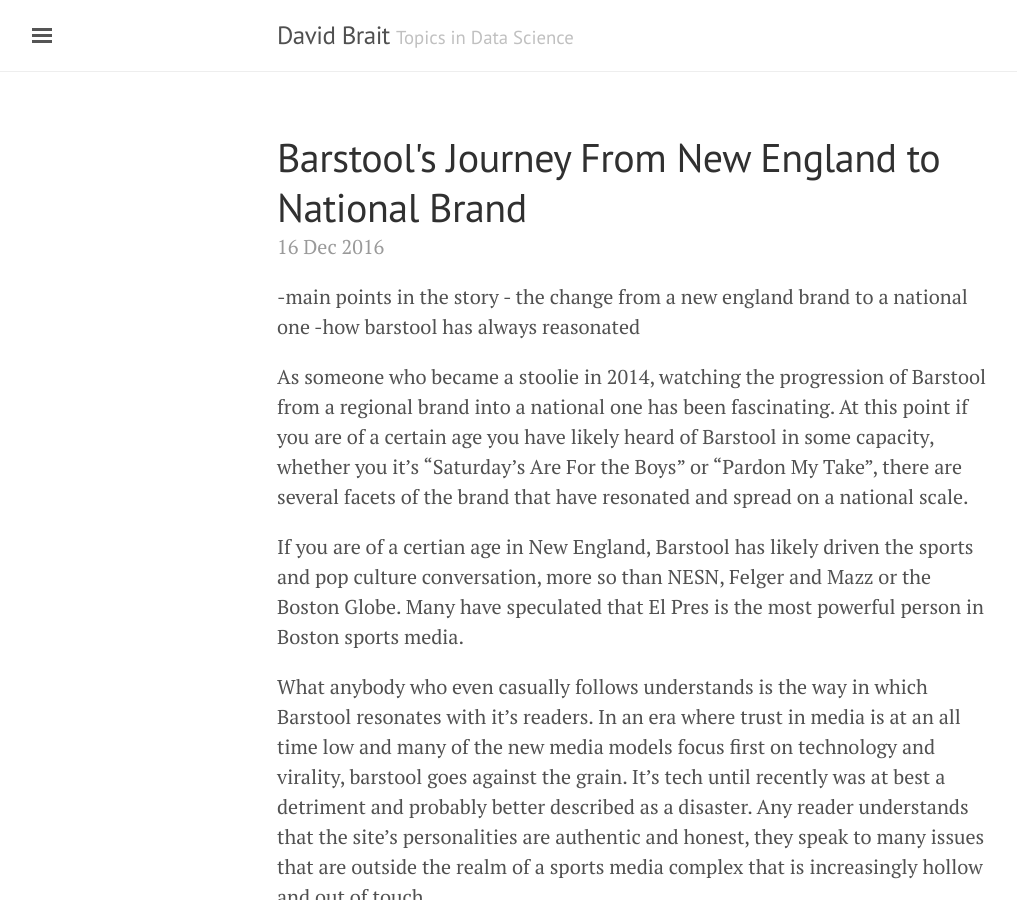
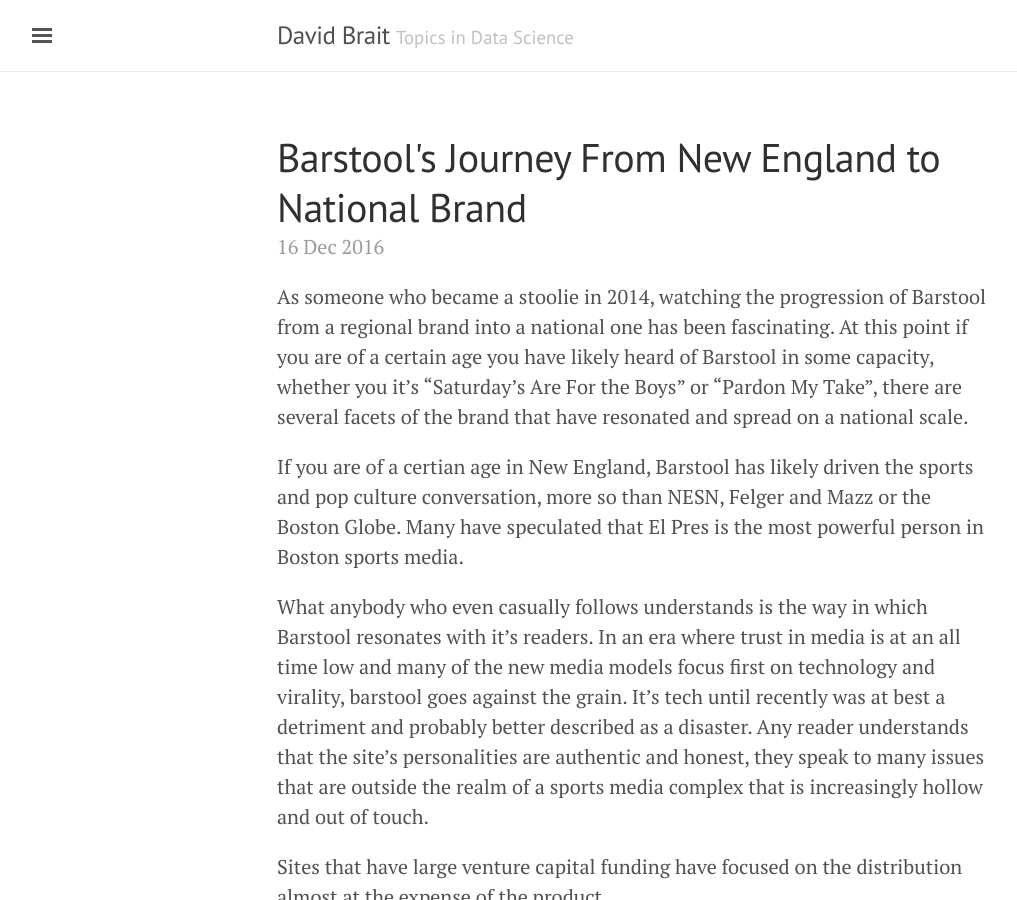
Before and after one commit to dbrait/dbrait-blog, a Jekyll site: the page built from _posts/2016-12-16-Barstool's-Journey-From-New-England-to-National-Brand.md, in a window 1280 px wide and 900 px high. Shown: the whole window, without its empty margins (3-1020 px from the left). Built offline with Jekyll 4.4.1, drawn with Linux system fonts in a browser that asks for light colours; our own code applies the rules of GitHub Pages for plain Markdown files.

Commit message:
Update 2016-12-16-Barstool's-Journey-From-New-England-to-National-Brand.md

```diff
--- a/_posts/2016-12-16-Barstool's-Journey-From-New-England-to-National-Brand.md
+++ b/_posts/2016-12-16-Barstool's-Journey-From-New-England-to-National-Brand.md
@@ -4,9 +4,6 @@
 date: "Friday, December 16, 2016"
 output: html_document
 ---
-
--main points in the story - the change from a new england brand to a national one
--how barstool has always reasonated
 
 As someone who became a stoolie in 2014, watching the progression of Barstool from a regional brand into a national one has been fascinating.  At this point if you are of a certain age you have likely heard of Barstool in some capacity, whether you it's "Saturday's Are For the Boys" or "Pardon My Take", there are several facets of the brand that have resonated and spread on a national scale.
 
@@ -20,30 +17,30 @@
 
 When you break down the year by year data, the obvious impact of Chernin is remarkable.  You can see that barstool became cognizant of the need for a facebook strategy, in particular last year (2015) with the number of posts seeing a huge uptick:
 
-<img src="img/num_posts_year">
+<img src="img/num_posts_year.png">
 
 But in terms of virality and distribution they had stagnated in the same place for the last three years.  2016 saw an enormous uptick in their consistent ability to spread content:
 
-<img src="img/avg_shares_year">
-<img src="img/med_shares_year">
+<img src="img/avg_shares_year.png">
+<img src="img/med_shares_year.png">
 
 The data is so varied and seemingly random in some spots, so it helps to understand barstool.  Each of the spikes until mid 2015 has a New England based explanation.
 
 The Boston Marathon stories of resilience of victims and first responders generated huge bumps in 2013 during the bombings.  It was the first major leap barstool made as they maintained many of their numbers througout the year.  It was also a great leading indicator of the power of their engagement.  For a cause in their wheelhouse they were able to generate an enormous amount of traffic and turn it into something tangible.
 
-<img src="img/avg_shares_2013">
+<img src="img/avg_shares_2013.png">
 
 kable(head(top_posts_2013), 10)
 
 and again in 2014 covering the one year anniversary.
 
-<img src="img/avg_shares_2014">
+<img src="img/avg_shares_2014.png">
 
 kable(head(top_posts_2014), 10)
 
 The various inflection points of deflategate and the sit in at NFL headquarters generated in early 2015.
 
-<img src="img/avg_shares_2015">
+<img src="img/avg_shares_2015.png">
 
 kable(head(top_posts_2015), 10)
 
@@ -55,6 +52,7 @@
 
 kable(head(top_posts_2016), 10)
 
+
 &nbsp;
 
 {% include twitter_plug.html %}
```
